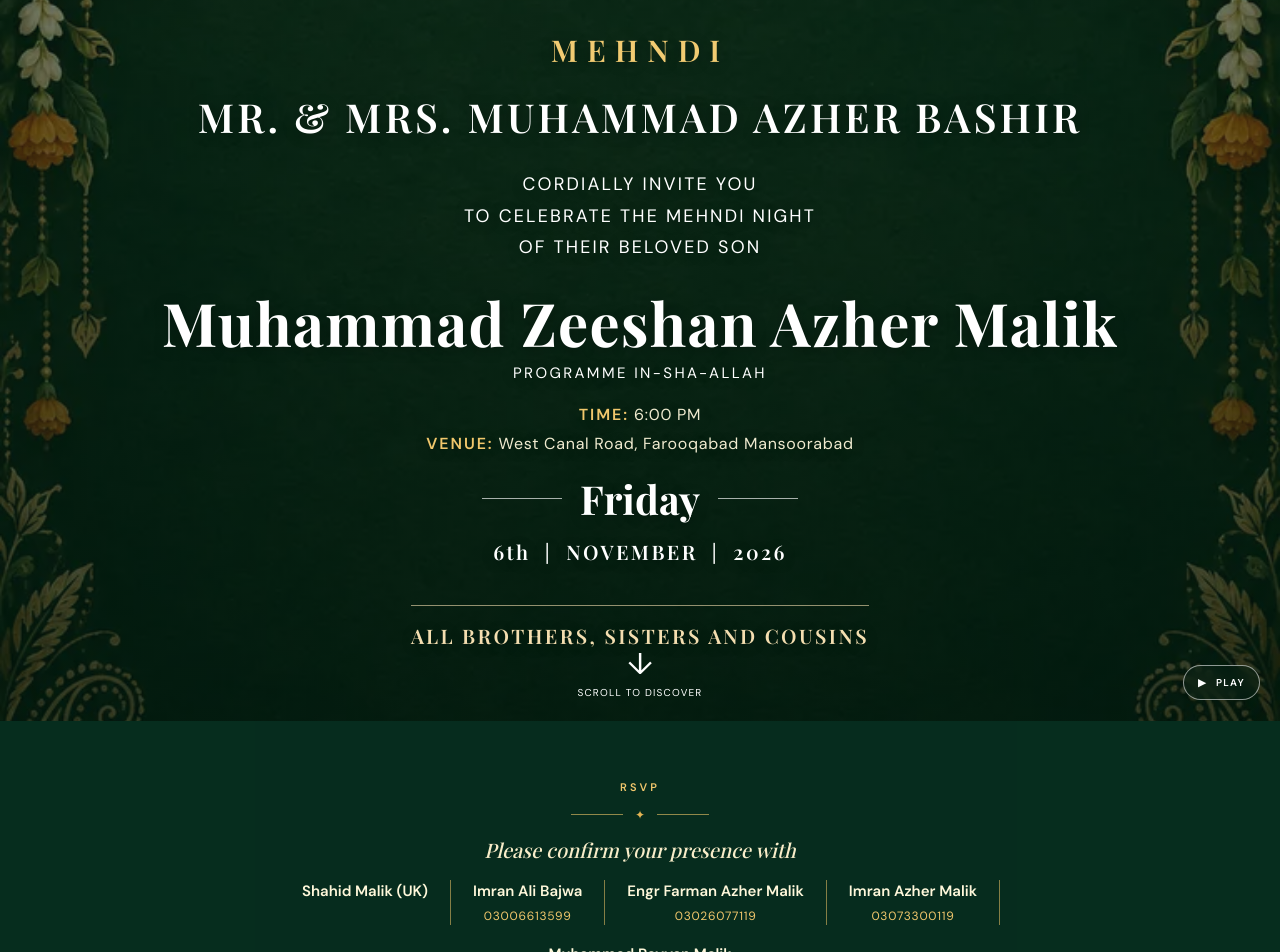
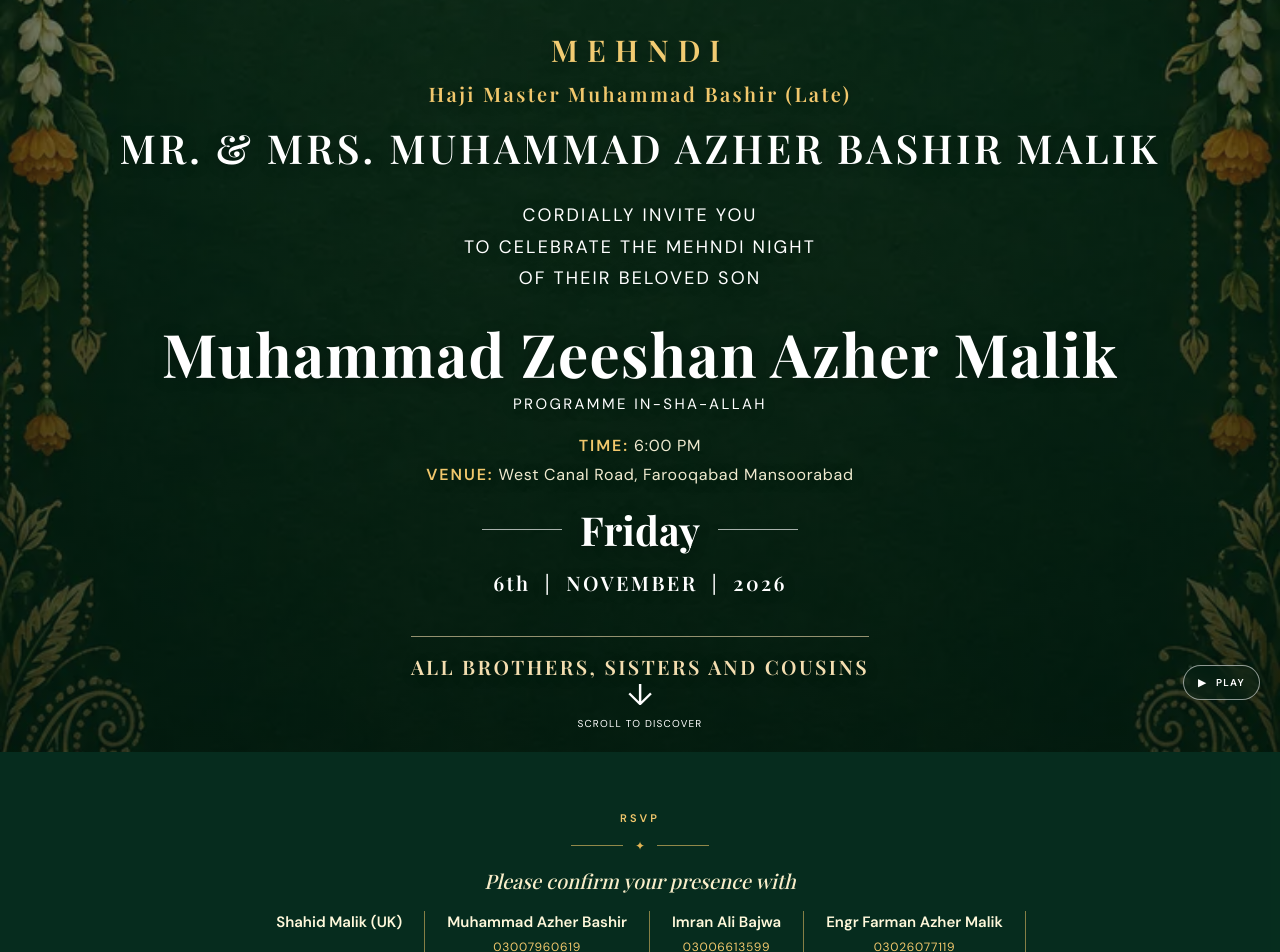
Before and after one commit to faizanatgit/Mehndi, a Next.js app: page / in a window 1280 px wide. Shown: the part 80-1032 px from the top of the page. Built offline with nearby package versions, Linux system fonts and the light colour scheme; no server answers.

Commit message:
Update RSVP and Name

```diff
--- a/app/globals.css
+++ b/app/globals.css
@@ -538,3 +538,14 @@ h2 {
 @media (max-width: 680px) {
   .hero-event-details { font-size: 12px; }
 }
+/* Memorial line and responsive host name */
+.hero-late {
+  margin: -10px 0 14px !important;
+  color: #f1c76c !important;
+  font: italic clamp(14px, 1.8vw, 20px)/1.35 "Playfair Display", Georgia, serif;
+  letter-spacing: .04em;
+}
+@media (max-width: 650px) {
+  .hero-late { margin: -8px 0 12px !important; font-size: 13px; }
+  .hero-host { font-size: clamp(16px, 4.7vw, 20px); letter-spacing: .05em; }
+}
--- a/app/page.tsx
+++ b/app/page.tsx
@@ -35,13 +35,13 @@ export default function Home() {
     <section id="home" className="hero">
       {videoAvailable && (<video className="hero-video" autoPlay loop muted playsInline poster="/mehndi-botanical-backdrop.webp"><source src="/" type="video/mp4" /></video>)}
       <div className="hero-overlay" /><div className="hero-content">
-        <p className="hero-event">Mehndi</p><p className="hero-host">MR. &amp; MRS. MUHAMMAD AZHER BASHIR</p><p className="hero-copy">CORDIALLY INVITE YOU<br />TO CELEBRATE THE MEHNDI NIGHT<br />OF THEIR BELOVED SON</p>
+        <p className="hero-event">Mehndi</p><p className="hero-late">Haji Master Muhammad Bashir (Late)</p><p className="hero-host">MR. &amp; MRS. MUHAMMAD AZHER BASHIR MALIK</p><p className="hero-copy">CORDIALLY INVITE YOU<br />TO CELEBRATE THE MEHNDI NIGHT<br />OF THEIR BELOVED SON</p>
         <h1>Muhammad Zeeshan Azher Malik</h1><p className="program">Programme In-sha-Allah</p><div className="hero-event-details"><p><strong>TIME:</strong> 6:00 PM</p><p><strong>VENUE:</strong> West Canal Road, Farooqabad Mansoorabad</p></div><div className="hero-date"><span /><b>Friday</b><span /></div><p>6th &nbsp;|&nbsp; NOVEMBER &nbsp;|&nbsp; 2026</p><p className="hero-family">ALL BROTHERS, SISTERS AND COUSINS</p>
       </div><a className="scroll-cue" href="#countdown">&darr;<small>Scroll to discover</small></a>
       <audio ref={audio} autoPlay loop preload="auto" src="/Asma-ul-Husna.mp3" onEnded={() => setPlaying(false)} />
       <button className="music-button" type="button" onClick={toggleMusic} aria-label={playing ? "Pause" : "Play"}>{playing ? <>&#8545;</> : <>&#9654;</>}<span>{playing ? "Pause" : "Play"}</span></button>
     </section>
-    <section id="rsvp" className="rsvp-section section"><div className="rsvp-list"><p className="kicker">RSVP</p><div className="rsvp-rule"><span></span>&#10022;<span></span></div><p className="rsvp-message">Please confirm your presence with</p><div className="rsvp-contacts"><div><strong>Shahid Malik (UK)</strong></div><div><strong>Imran Ali Bajwa</strong><a href="tel:03006613599">03006613599</a></div><div><strong>Engr Farman Azher Malik</strong><a href="tel:03026077119">03026077119</a></div><div><strong>Imran Azher Malik</strong><a href="tel:03073300119">03073300119</a></div><div><strong>Muhammad Rayyan Malik</strong></div></div></div></section>
+    <section id="rsvp" className="rsvp-section section"><div className="rsvp-list"><p className="kicker">RSVP</p><div className="rsvp-rule"><span></span>&#10022;<span></span></div><p className="rsvp-message">Please confirm your presence with</p><div className="rsvp-contacts"><div><strong>Shahid Malik (UK)</strong></div><div><strong>Muhammad Azher Bashir</strong><a href="tel:03007960619">03007960619</a></div><div><strong>Imran Ali Bajwa</strong><a href="tel:03006613599">03006613599</a></div><div><strong>Engr Farman Azher Malik</strong><a href="tel:03026077119">03026077119</a></div><div><strong>Imran Azher Malik</strong><a href="tel:03073300119">03073300119</a></div><div><strong>Muhammad Rayyan Malik</strong></div></div></div></section>
     <section id="countdown" className="countdown section"><p className="kicker">Save the date</p><p className="section-date">6th November, 2026</p><h2>Counting Down</h2><div className="timer">{time.map((part) => <div key={part.label}><strong>{String(part.value).padStart(2, "0")}</strong><span>{part.label}</span></div>)}</div></section>
     <section id="details" className="details section"><p className="kicker">Mehndi Night</p><h2>Event Details</h2><div className="details-grid"><article><h3>West Canal Road</h3><p className="detail">Time: 6:00 PM onwards</p><p className="detail">Venue: West Canal Road, Farooqabad Mansoorabad</p><p className="note">Kindly ensure your timely arrival to help us celebrate a beautiful evening together.</p><a className="directions" href="https://www.google.com/maps/search/?api=1&query=31.432460,73.117836" target="_blank" rel="noreferrer">Open in Google Maps &rarr;</a></article><div className="map"><iframe src="https://maps.google.com/maps?q=31.432460,73.117836&z=18&output=embed" loading="lazy" title="Event venue map" allowFullScreen referrerPolicy="strict-origin-when-cross-origin" /></div></div><p className="thanks">We can&apos;t wait to celebrate with you!</p></section>
     <footer className="powered-by"><img src="/ab-power-logo.png" alt="AB Power Engineering Services" /><span>Powered by <strong>AB Power Engineering Services</strong></span></footer>
```
